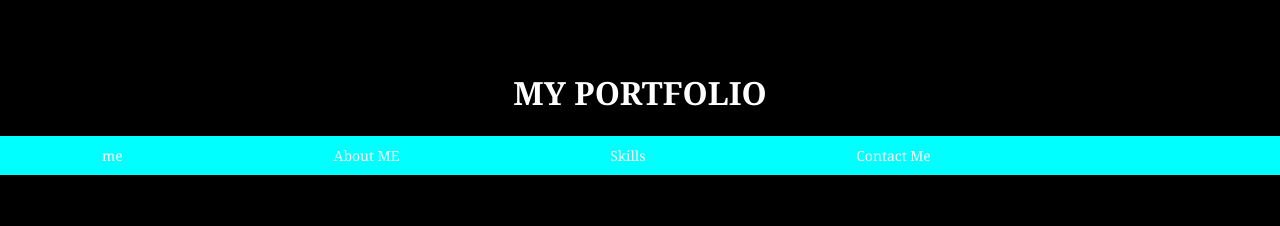
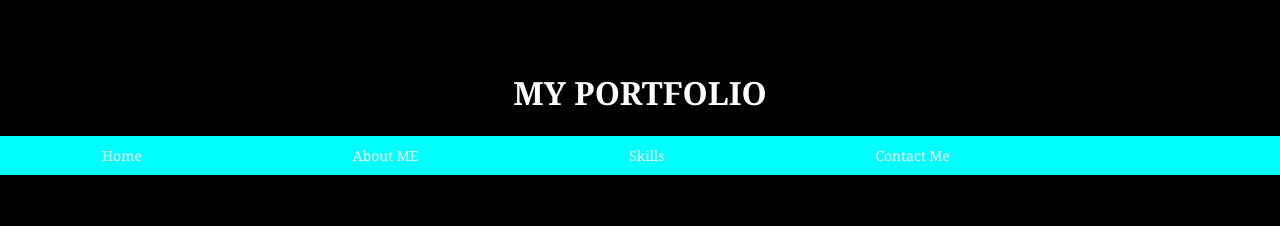
Before and after one commit to talaljilani953/firstwebsite, a plain HTML site: page index.html in a window 1280 px wide. Shown: the top 226 px of the page. Drawn offline with Linux system fonts and the light colour scheme.

Commit message:
new version

```diff
--- a/index.html
+++ b/index.html
@@ -12,7 +12,7 @@
       <h1>MY PORTFOLIO</h1>
       <nav>
         <ul>
-          <li>me</li>
+          <li>Home</li>
           <li>About ME</li>
           <li>Skills</li>
           <li>Contact Me</li>
```
